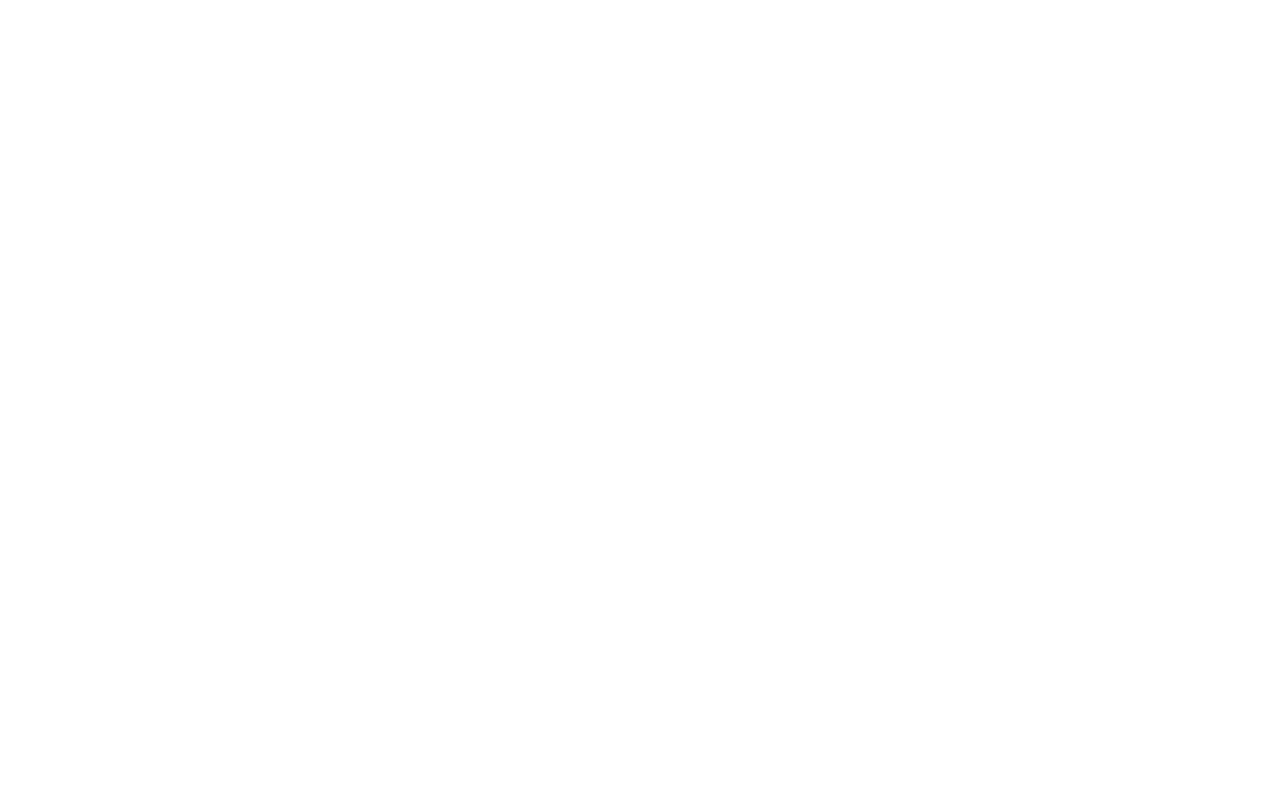
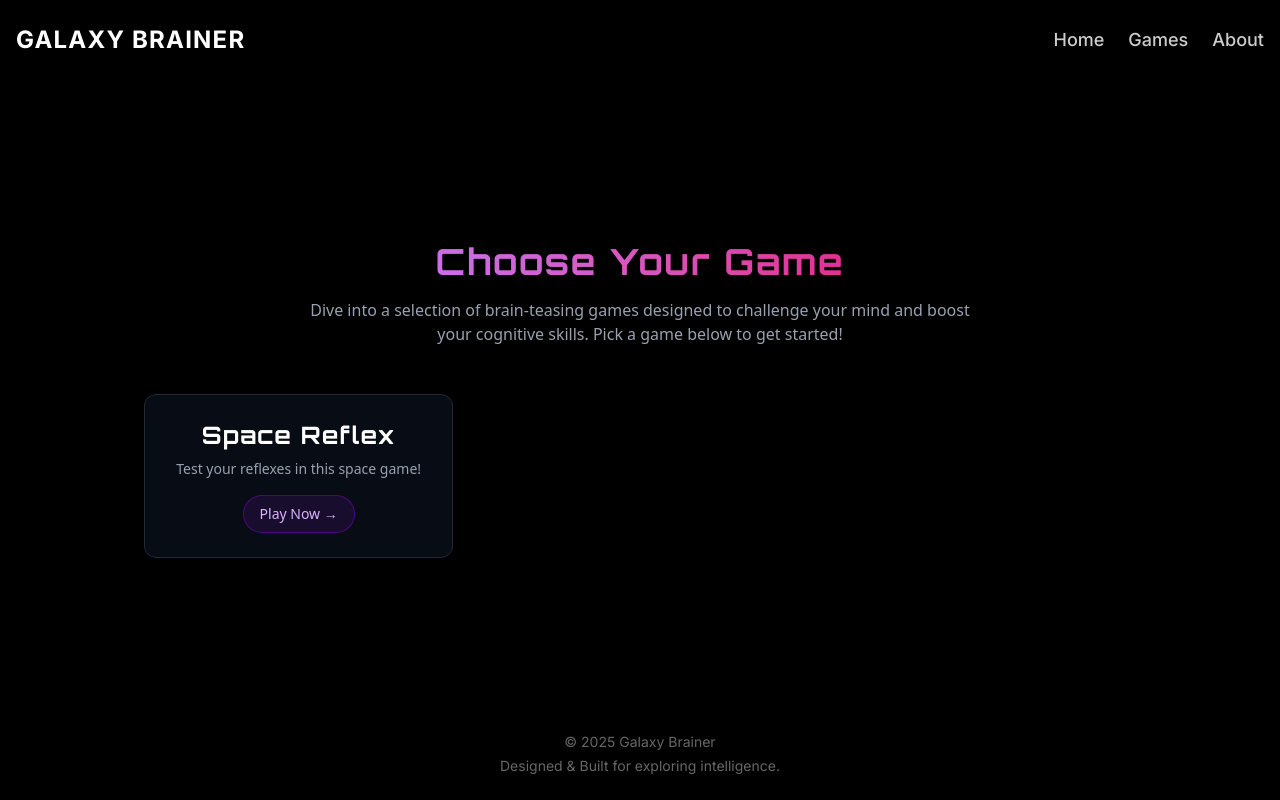
Before and after one commit to Patryk-Szymula/galaxy-brainer, a Next.js app: page /games in a window 1280 px wide. Before the commit this address had no page. Built offline with nearby package versions, Linux system fonts and the light colour scheme.

Commit message:
Games list page

```diff
--- a/app/games/layout.tsx
+++ b/app/games/layout.tsx
@@ -4,14 +4,6 @@
 export default function GameLayout({ children }: { children: ReactNode }) {
   return (
     <div className="min-h-screen w-full bg-black text-white flex flex-col items-center justify-center p-4 font-sans">
-      <div className="absolute top-6 left-6 z-50">
-        <Link
-          href="/"
-          className="text-gray-400 hover:text-white transition-colors text-sm border border-gray-700 px-4 py-2 rounded-full hover:border-white"
-        >
-          &larr; Wyjdź do menu
-        </Link>
-      </div>
       {children}
     </div>
   );
--- a/app/games/page.tsx
+++ b/app/games/page.tsx
@@ -1,24 +1,44 @@
-import { notFound } from "next/navigation";
-import { GAME_REGISTRY, GameSlug } from "@/lib/gameRegistry";
+import Link from "next/link";
+import { GAME_REGISTRY } from "@/lib/gameRegistry";
 
-interface Props {
-  params: Promise<{ slug: string }>;
-}
-
-export default async function GamePage({ params }: Props) {
-  const { slug } = await params;
-  const GameSlug = slug as GameSlug;
-  const gameConfig = GAME_REGISTRY[GameSlug];
-
-  if (!gameConfig) {
-    return notFound();
-  }
-
-  const GameComponent = gameConfig.component;
+export default function GameListPage({ children }: { children: React.ReactNode }) {
+  const gameList = Object.entries(GAME_REGISTRY);
 
   return (
-    <div className="w-full h-full flex items-center justify-center">
-      <GameComponent />
+    <div className="flex flex-col items-center justify-center w-full max-w-5xl mx-auto space-y-12">
+      <div className="text-center space-y-4">
+        <h1 className="text-4xl font-bold tracking-wider text-transparent bg-clip-text bg-gradient-to-r from-purple-400 to-pink-600">
+          Choose Your Game
+        </h1>
+        <p className="text-gray-400 max-w-2xl mx-auto">
+          Dive into a selection of brain-teasing games designed to challenge your mind and boost your cognitive skills. Pick a game below to get started!
+        </p>
+      </div>
+
+      <div className="grid grid-cols-1 sm:grid-cols-2 lg:grid-cols-3 gap-8 w-full px-4">
+        {gameList.map(([slug, game]) => (
+          <Link
+            key={slug}
+            href={`/games/${slug}`} // Chosen game link
+            className="group relative block p-6 border border-gray-800 rounded-xl bg-gray-900/50 hover:bg-gray-800/80 transition-all duration-300 hover:scale-105 hover:border-purple-500/50 shadow-lg hover:shadow-purple-500/20"
+          >
+            {/* Game */}
+            <div className="absolute inset-0 bg-gradient-to-br from-purple-600/10 to-blue-600/10 opacity-0 group-hover:opacity-100 transition-opacity rounded-xl" />
+
+            <div className="relative z-10 flex flex-col items-center">
+              <h2 className="text-2xl font-semibold text-white mb-2 group-hover:text-purple-400 transition-colors">
+                {game.title}
+              </h2>
+              <p className="text-gray-400 text-sm text-center flex-grow">
+                {game.description}
+              </p>
+              <span className="mt-4 inline-block px-4 py-2 text-sm font-medium text-purple-300 bg-purple-900/20 rounded-full border border-purple-700/50 group-hover:bg-purple-800/30 transition-colors">
+                Play Now &rarr;
+              </span>
+            </div>
+          </Link>
+        ))}
+      </div>
     </div>
   );
 }
```
